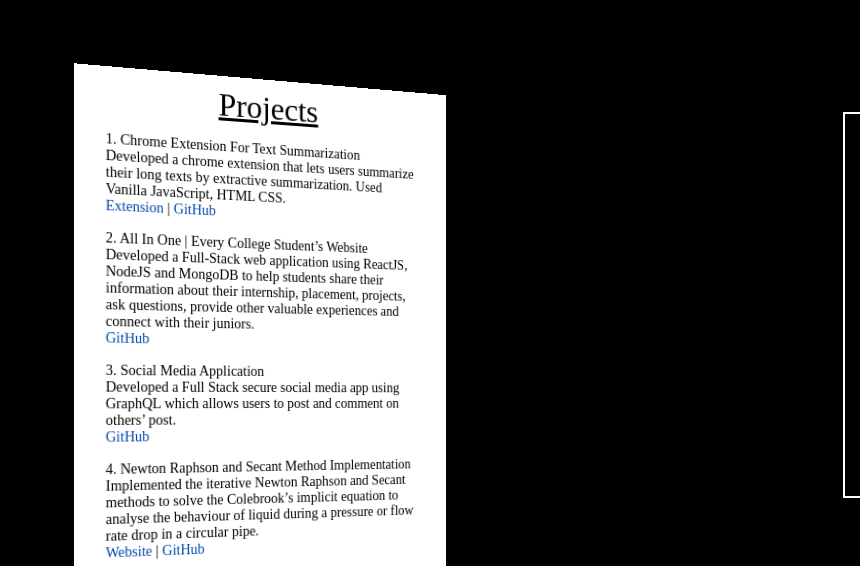
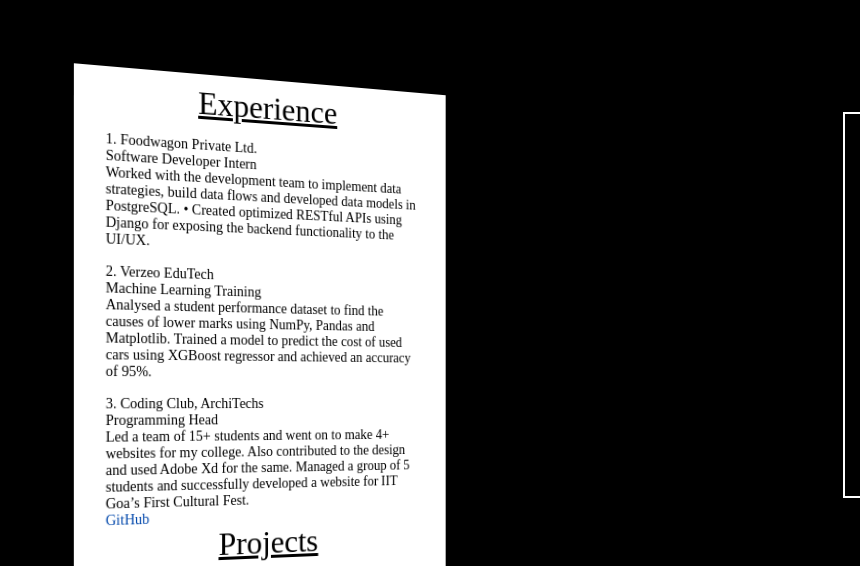
Before and after one commit to ayaniitgoa/ayaniitgoa.github.io, a plain HTML site: page index.html in a window 1280 px wide. Shown: the top 566 px of the page, 0-860 px from the left. Drawn offline with Linux system fonts and the light colour scheme.

Commit message:
Added experience

```diff
--- a/index.html
+++ b/index.html
@@ -21,6 +21,53 @@
   <body>
     <div class="cards">
       <div class="card1 inner-cards">
+        <div class="card-title">Experience</div>
+
+        <div>
+          <div class="project">
+            1.<span class="card-project-title">
+              Foodwagon Private Ltd.
+            </span>
+            <br />
+
+            <div class="project-desc">
+              <p>Software Developer Intern</p>
+              Worked with the development team to implement data strategies,
+              build data flows and developed data models in PostgreSQL. •
+              Created optimized RESTful APIs using Django for exposing the
+              backend functionality to the UI/UX.
+            </div>
+          </div>
+          <div class="project">
+            2.<span class="card-project-title">
+              Verzeo EduTech
+            </span>
+            <br />
+            <div class="project-desc">
+              <p>Machine Learning Training</p>
+              Analysed a student performance dataset to find the causes of lower
+              marks using NumPy, Pandas and Matplotlib. Trained a model to
+              predict the cost of used cars using XGBoost regressor and achieved
+              an accuracy of 95%.
+            </div>
+          </div>
+
+          <div class="project">
+            3.<span class="card-project-title">
+              Coding Club, ArchiTechs
+            </span>
+            <br />
+            <div class="project-desc">
+              <p>Programming Head</p>
+              Led a team of 15+ students and went on to make 4+ websites for my
+              college. Also contributed to the design and used Adobe Xd for the
+              same. Managed a group of 5 students and successfully developed a
+              website for IIT Goa’s First Cultural Fest.
+            </div>
+
+            <a href="https://github.com/ayaniitgoa/Social-Media-App">GitHub</a>
+          </div>
+        </div>
         <div class="card-title">Projects</div>
 
         <div>
```
Also changed, not shown: 1 other file.
